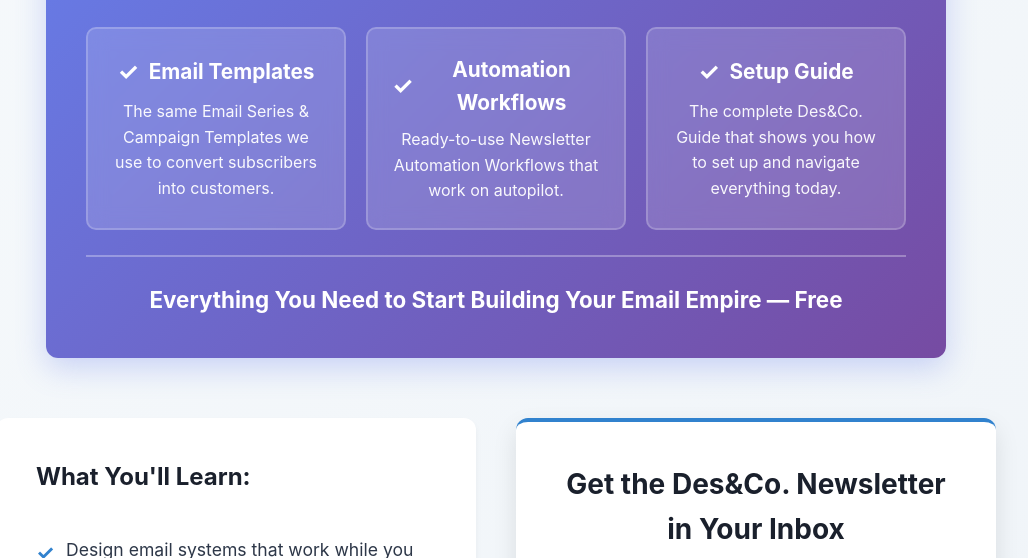
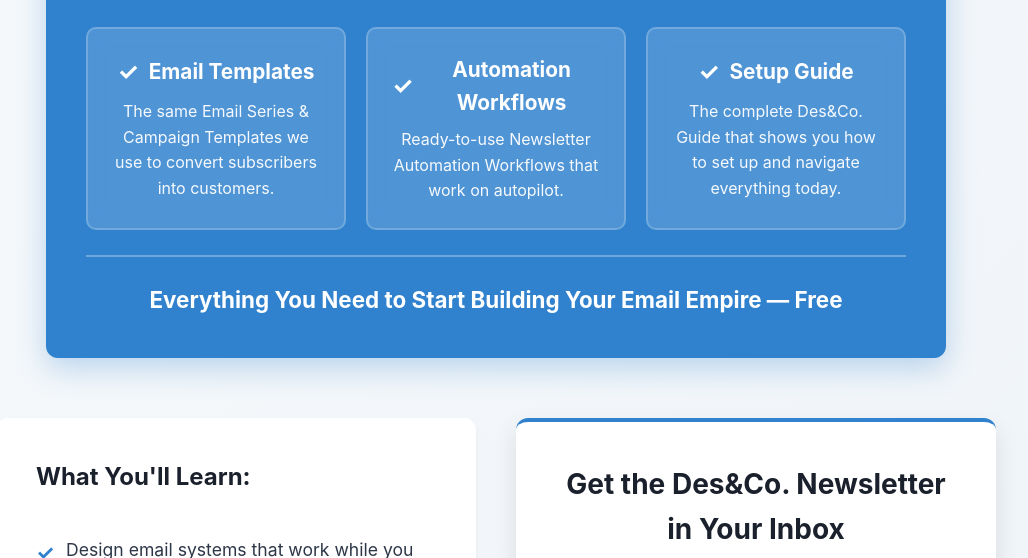
Before and after one commit to Dest-89/test-repo-1750335658167, a plain HTML site: page index.html in a window 1280 px wide. Shown: the part 653-1211 px from the top of the page, without its empty margins (144-1172 px from the left). Drawn offline with Linux system fonts and the light colour scheme.

Commit message:
Update bonus section to solid brand blue (#3182ce)
- Changed from purple gradient to solid brand blue
- Maintains brand consistency throughout funnel
- Updated both index.html and thank-you.html

🤖 Generated with [Claude Code](https://claude.com/claude-code)

Co-Authored-By: Claude <noreply@anthropic.com>

```diff
--- a/index.html
+++ b/index.html
@@ -75,10 +75,10 @@
         .bonus-stack {
             max-width: 900px;
             margin: 40px auto;
-            background: linear-gradient(135deg, #667eea 0%, #764ba2 100%);
+            background: #3182ce;
             padding: 40px;
             border-radius: 12px;
-            box-shadow: 0 10px 30px rgba(102, 126, 234, 0.3);
+            box-shadow: 0 10px 30px rgba(49, 130, 206, 0.3);
             color: white;
             text-align: center;
         }
```
Also changed, not shown: thank-you.html (+2 -2 lines).
